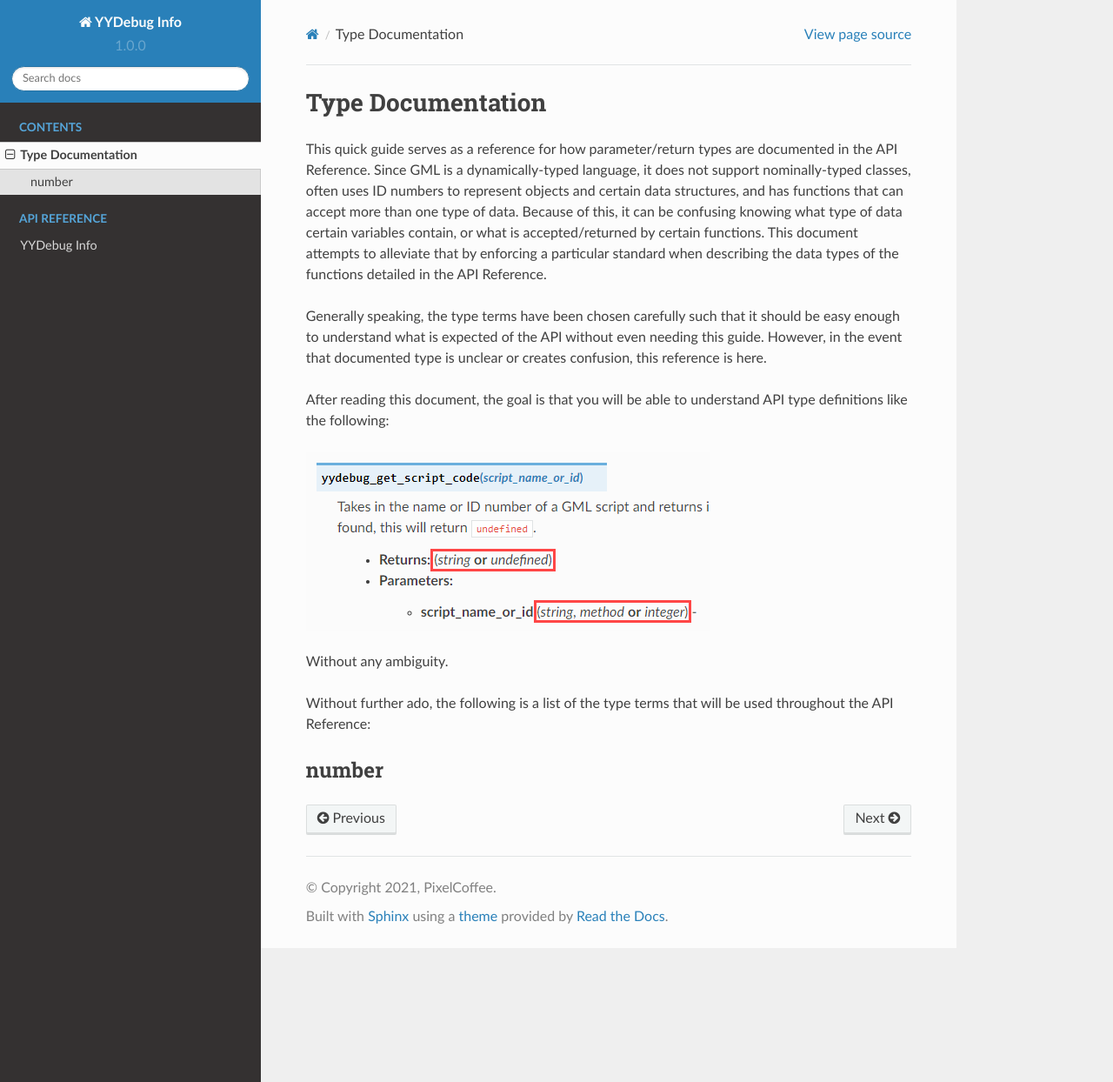
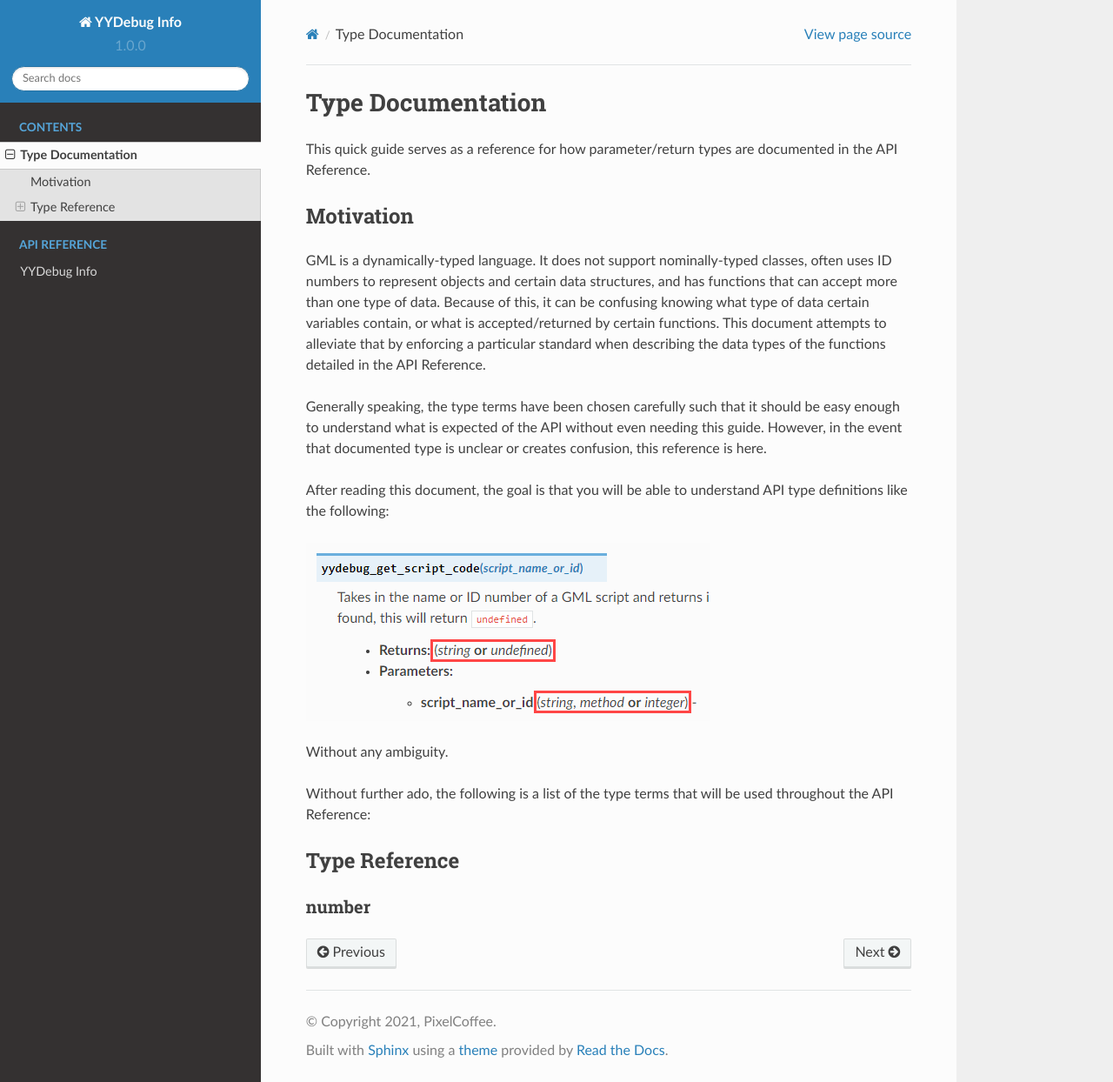
Before and after one commit to pixel-coffee/yydebuginfodocs, a Sphinx documentation site: the page built from docs/source/type_documentation.rst, in a window 1280 px wide and 1244 px high. Shown: the whole window at 87% size. Built offline with Sphinx 7.4.7 and the Read the Docs theme 2.0.0, drawn with Linux system fonts in a browser that asks for light colours.

Commit message:
Update type_documentation.rst

```diff
--- a/docs/source/type_documentation.rst
+++ b/docs/source/type_documentation.rst
@@ -2,7 +2,11 @@ Type Documentation
 ==================
 
 This quick guide serves as a reference for how parameter/return types are documented in the API Reference.
-Since GML is a dynamically-typed language, it does not support nominally-typed classes, often uses ID
+
+Motivation
+^^^^^^^^^^
+
+GML is a dynamically-typed language. It does not support nominally-typed classes, often uses ID
 numbers to represent objects and certain data structures, and has functions that can accept more than one
 type of data. Because of this, it can be confusing knowing what type of data certain variables contain, or
 what is accepted/returned by certain functions. This document attempts to alleviate that by enforcing
@@ -20,5 +24,8 @@ Without any ambiguity.
 
 Without further ado, the following is a list of the type terms that will be used throughout the API Reference:
 
+Type Reference
+^^^^^^^^^^^^^^
+
 number
-^^^^^^
+******
```
